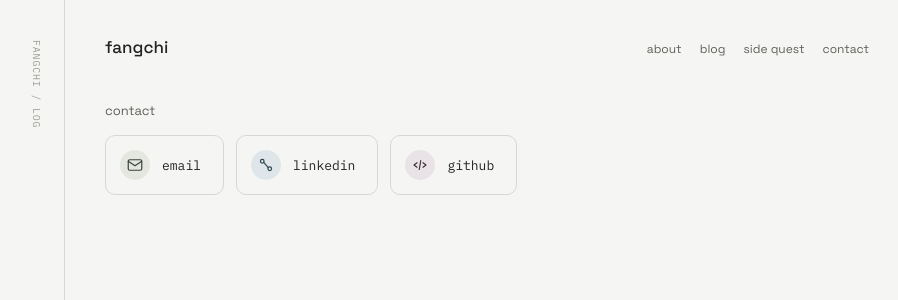
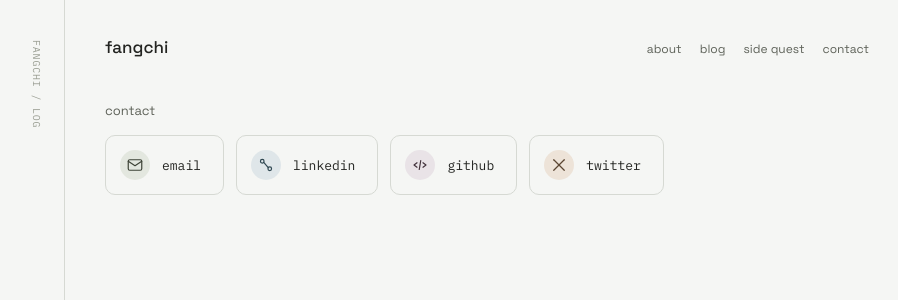
Before and after one commit to lufangchi/dululu, a Next.js app: page /contact in a window 1280 px wide. Shown: the top 300 px of the page, without its empty margins (181-1079 px from the left). Built offline with nearby package versions, Linux system fonts and the light colour scheme.

Commit message:
Add twitter/X tab to contact page

```diff
--- a/app/contact/page.tsx
+++ b/app/contact/page.tsx
@@ -51,6 +51,15 @@ function GithubIcon() {
   );
 }
 
+function XIcon() {
+  return (
+    <svg {...ICON_PROPS}>
+      <path d="m5 5 14 14" />
+      <path d="m19 5-14 14" />
+    </svg>
+  );
+}
+
 const CONTACTS: ContactLink[] = [
   {
     key: "email",
@@ -75,6 +84,14 @@ const CONTACTS: ContactLink[] = [
     external: true,
     colors: { bg: "#E9E3E7", fg: "#43333C" },
     icon: GithubIcon,
+  },
+  {
+    key: "twitter",
+    label: "twitter",
+    href: "https://x.com/fangchi_lu",
+    external: true,
+    colors: { bg: "#EDE3D8", fg: "#5B4632" },
+    icon: XIcon,
   },
 ];
 
```
